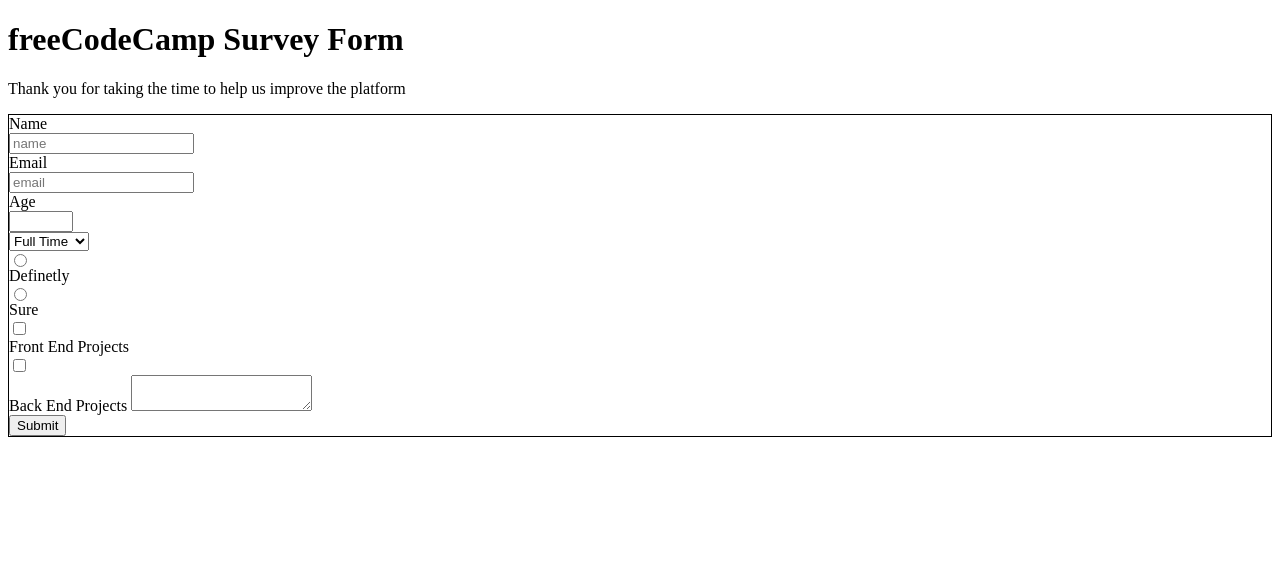
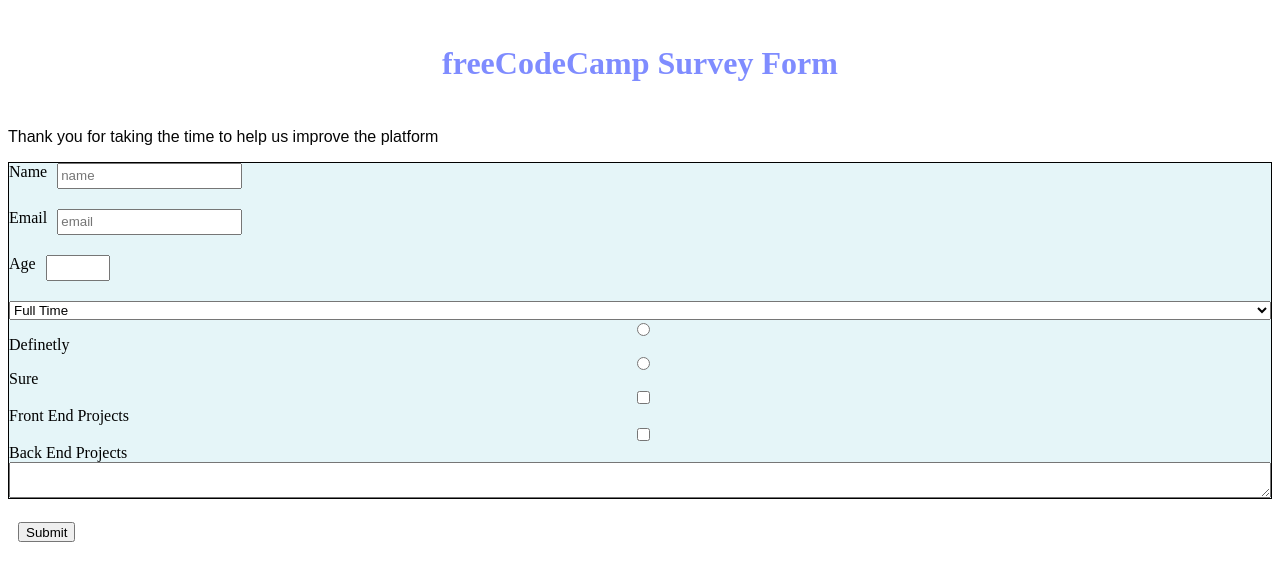
Before and after one commit to Dinicharia/microversetrials, a plain HTML site: page index.html in a window 1280 px wide. Drawn offline with Linux system fonts and the light colour scheme.

Commit message:
Add Styles
Add classes in index.html
Add styles to the survey

```diff
--- a/index.html
+++ b/index.html
@@ -1,43 +1,33 @@
 <!DOCTYPE html>
 <html lang="en">
+
 <head>
   <meta charset="UTF-8">
-    <title>Fork Me! FCC: Test Suite Template</title>
+  <title>FCC: Test Suite Template</title>
   <link rel="stylesheet" href="style.css">
 </head>
 
 <body>
   <script src="https://cdn.freecodecamp.org/testable-projects-fcc/v1/bundle.js"></script>
-
-    <!--
-
-    Hello Camper!
-
-    For now, the test suite only works in Chrome!
-    Please read the README below in the JS Editor before beginning.
-    Feel free to delete this message once you have read it.
-    Good luck and Happy Coding!
-
-    - The freeCodeCamp Team
-
-    -->
-    <h1 id='title'>freeCodeCamp Survey Form</h1>
-    <p id='description'>Thank you for taking the time to help us improve the platform</p>
-    <form id='survey-form'>
+  <h1 class="h1" id='title'>freeCodeCamp Survey Form</h1>
+  <p class='description'>Thank you for taking the time to help us improve the platform</p>
+  <form class="form" id='survey-form'>
     <label id='name-label' required>Name<input type='text' id='name' placeholder='name'></input></label>
     <label id='email-label' required>Email<input type='email' id='email' placeholder='email'></input></label>
-      <label id='number-label' placeholder='age' value=3>Age <input type='number' id='number' min=0 max=100></input></label>
-      <select id='dropdown'>
+    <label id='number-label' placeholder='age' value=3>Age <input type='number' id='number' min=0
+        max=100></input></label>
+    <select class="options" id='dropdown'>
       <option>Full Time</option>
       <option>Part Time</option>
     </select>
-      <input type='radio' name='rButtons' value='opt1'>Definetly</input>
+    <input  type='radio' name='rButtons' value='opt1'>Definetly</input>
     <input type='radio' name='rButtons' value='opt1'>Sure</input>
     <input type='checkbox' value='cb1'>Front End Projects</input>
     <input type='checkbox' value='cb2'>Back End Projects</input>
     <textarea></textarea>
+
+  </form><br>
   <input type='submit' id='submit'></input>
-    </form>
-    <script  src="js/index.js"></script>
 </body>
+
 </html>
--- a/style.css
+++ b/style.css
@@ -1,14 +1,49 @@
 #survey-form
 {
     border: 1px solid black;
+    box-sizing: border-box;
+
 }
 
-input
-{
-    display:block;
+.h1 {
+    color: rgb(127, 140, 255);
+    display: flex;
+    justify-content:center;
+    padding-top: 24px;
+    padding-bottom: 24px;
+
+  }
+
+.form {
+    display: flex;
+    box-sizing: border-box;
+    flex-direction: column;
+    background-color: #e5f5f8;
+
+  margin-top: 0;
+  margin-bottom: 5px;
 }
 
-label
-{
+.radio {
+    display: flex;
+    margin: 0%;
+    padding: 0%;
+}
+
+label {
+    display: flex;
+    flex-direction: row;
     padding-bottom: 20px;
-}
+    text-align: left;
+  }
+
+  input {
+    height: 20px;
+    flex: 0 0 0px;
+    margin-left: 10px;
+  }
+
+  .description {
+    font-family: sans-serif;
+    color: rgb(6, 6, 6);
+  }
```
Lines whose indentation alone changed are shown as unchanged.
